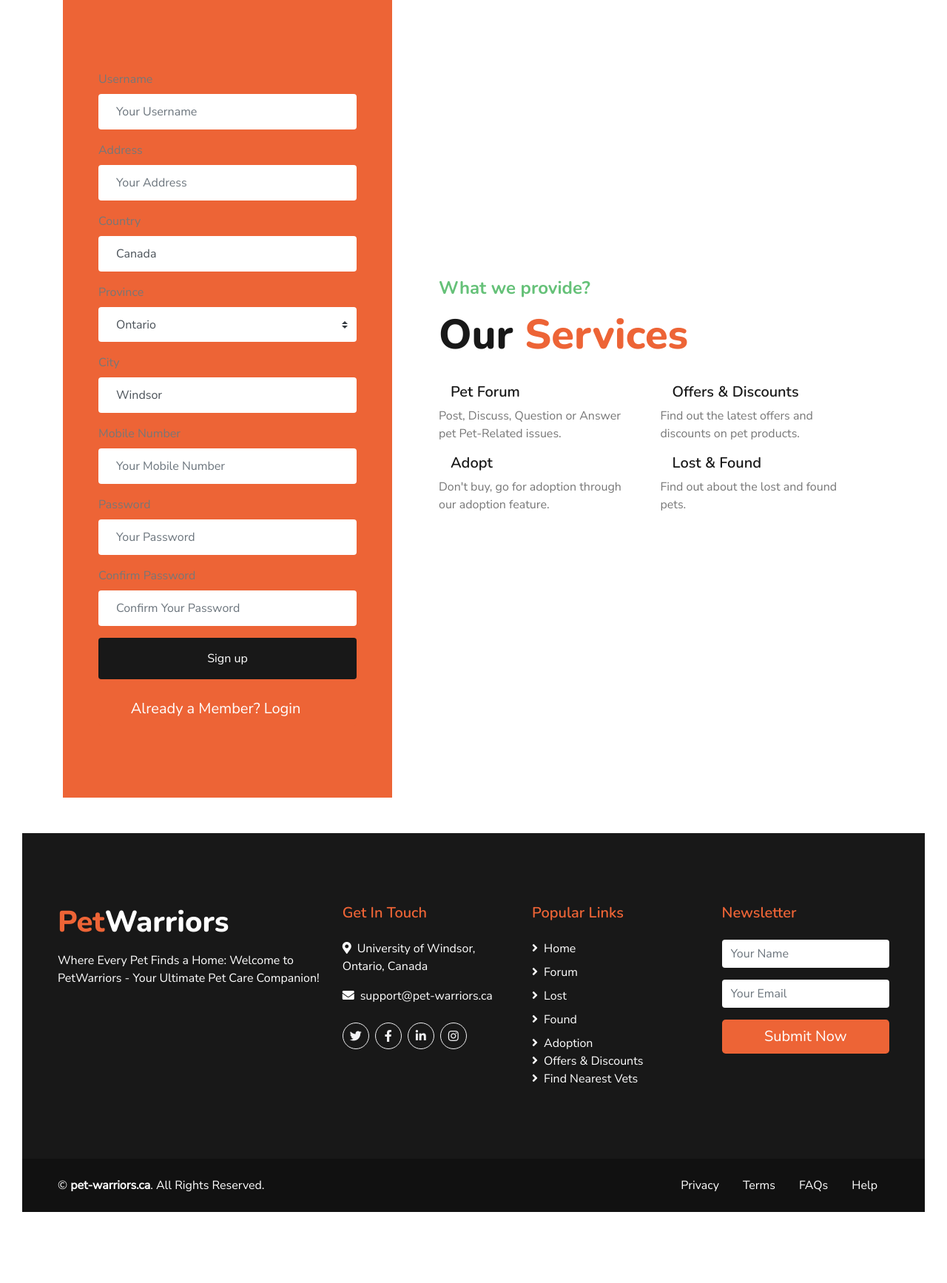
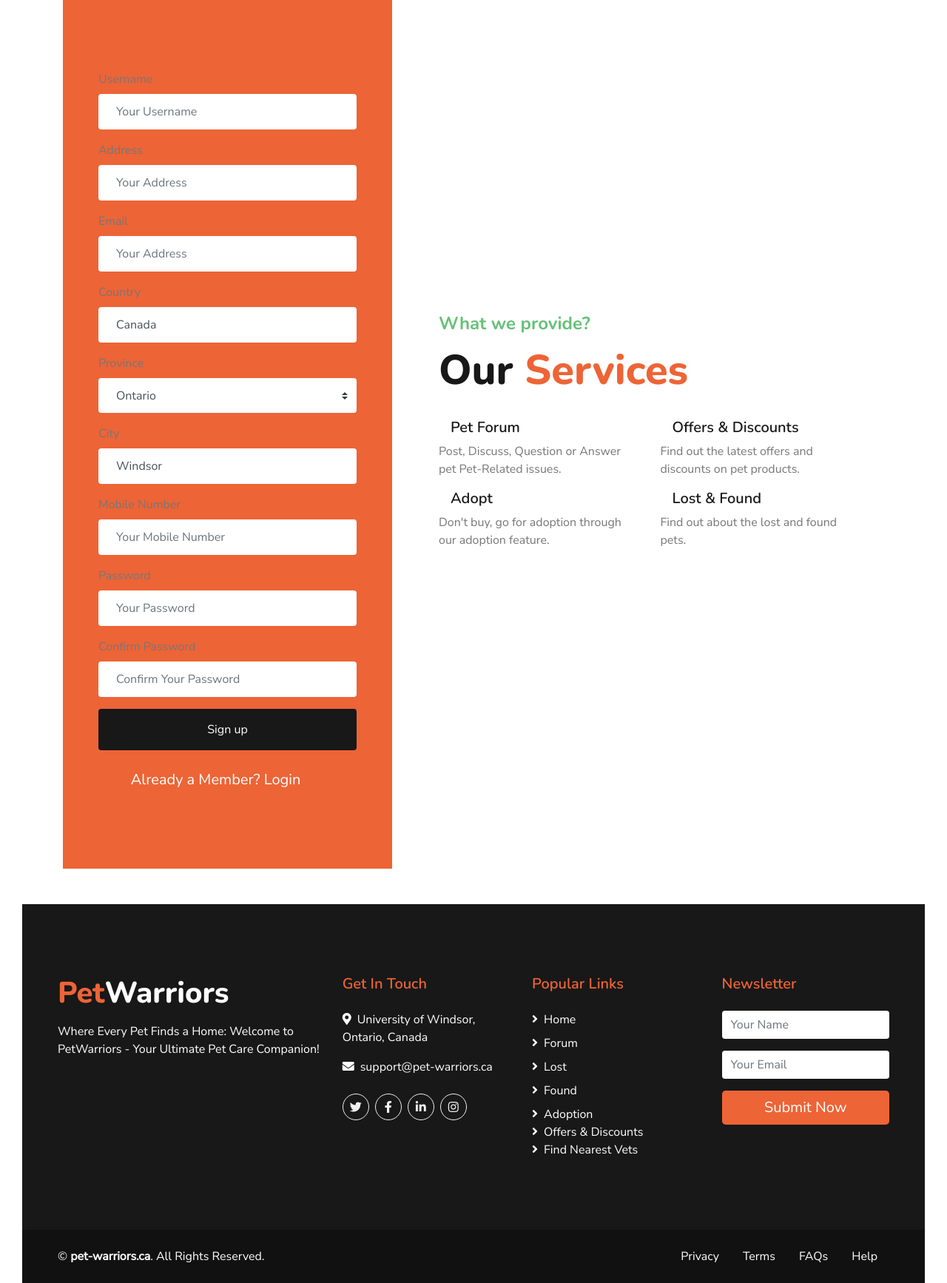
Before and after one commit to pooja-vish/Pet-Warriors, a Django app: page /signup/ in a window 1280 px wide. Shown: the part 178-1912 px from the top of the page at 74% size. Before the commit the page ends 1816 px from the top, so only its background shows below. Run offline with Django 5.2, Linux system fonts and the light colour scheme; some libraries are stand-ins or nearby versions.

Commit message:
adding email fiel in sign up

```diff
--- a/LoginSignup/forms.py
+++ b/LoginSignup/forms.py
@@ -33,7 +33,7 @@ class MemberRegistrationForm(UserCreationForm):
 
     class Meta:
         model = Member
-        fields = ['username', 'address', 'country', 'province', 'city', 'mobileNo', 'password1', 'password2']
+        fields = ['username', 'email','address', 'country', 'province', 'city', 'mobileNo', 'password1', 'password2']
 
     def clean_password2(self):
         password1 = self.cleaned_data.get("password1")
--- a/LoginSignup/templates/LoginSignup/signup.html
+++ b/LoginSignup/templates/LoginSignup/signup.html
@@ -30,6 +30,18 @@
                             {% if form.address.errors %}
                                 <div class="text-danger">
                                     {% for error in form.address.errors %}
+                                        <p>{{ error }}</p>
+                                    {% endfor %}
+                                </div>
+                            {% endif %}
+                        </div>
+
+                    <div class="form-group">
+                            <label for="{{ form.email.id_for_label }}" class="form-label">Email</label>
+                            <input type="email" id="{{ form.email.id_for_label }}" name="{{ form.address.html_name }}" class="form-control border-0 p-4" placeholder="Your Address" value="{{ form.address.value|default_if_none:'' }}" />
+                            {% if form.address.errors %}
+                                <div class="text-danger">
+                                    {% for error in form.email.errors %}
                                         <p>{{ error }}</p>
                                     {% endfor %}
                                 </div>
```
